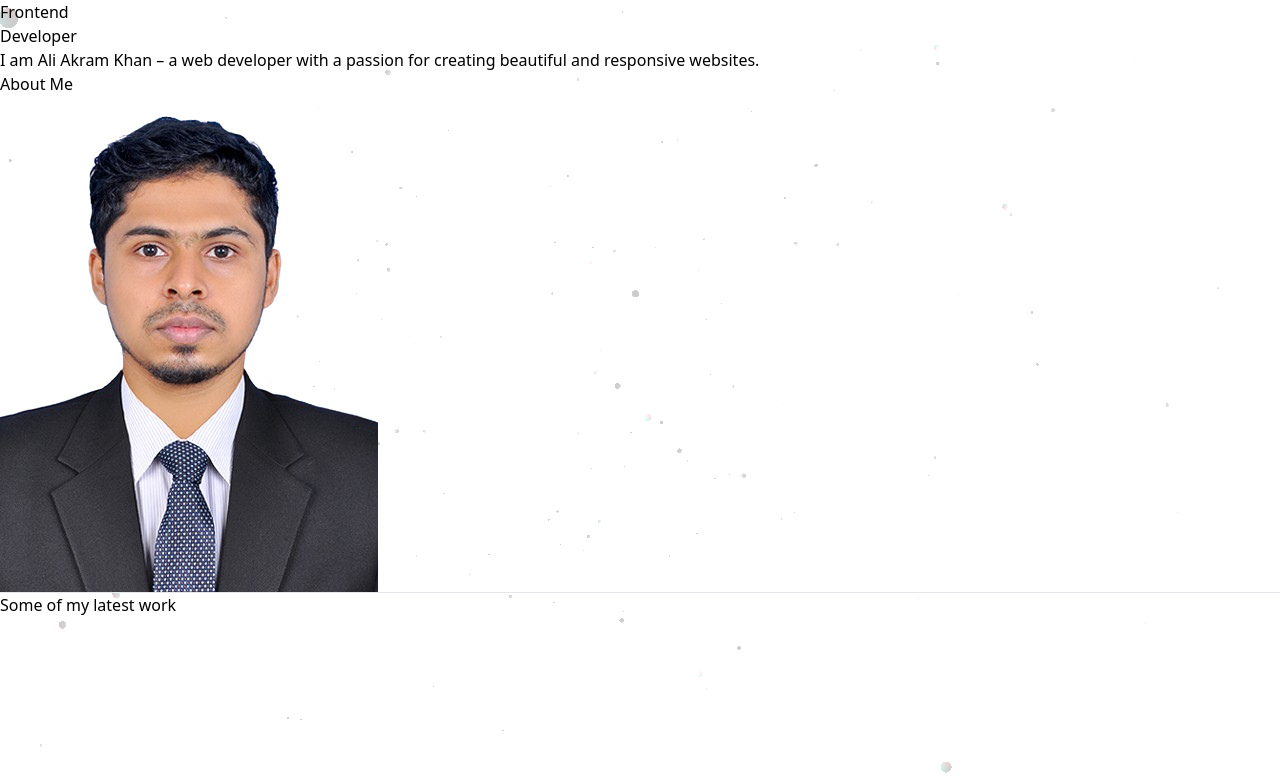
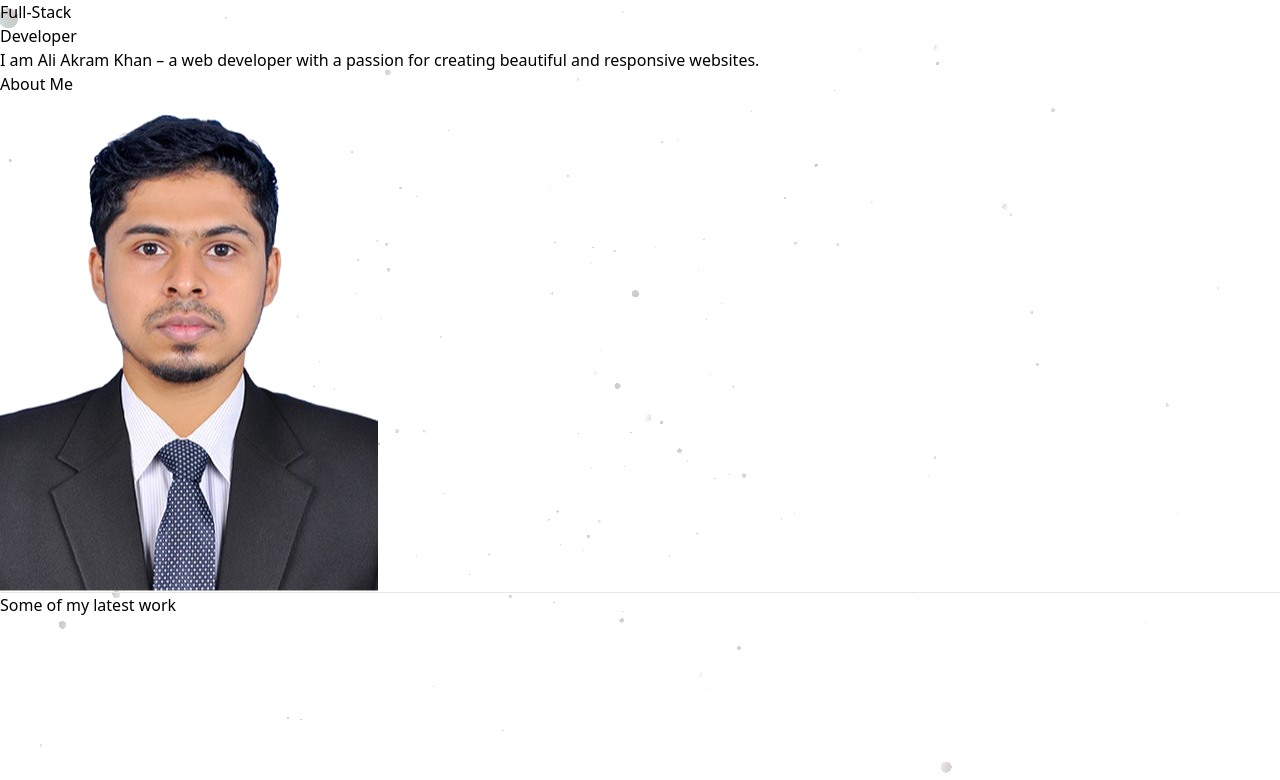
Before and after one commit to AliAkramkk/portfolioNew, a React (Vite) app: page / in a window 1280 px wide. Shown: the top 780 px of the page. Built offline with nearby package versions, Linux system fonts and the light colour scheme.

Commit message:
style the home component

```diff
--- a/src/Pages/Home.jsx
+++ b/src/Pages/Home.jsx
@@ -4,6 +4,7 @@ import dp from '../assets/Images/ali1.png'
 import bg from '../assets/Images/bg.jpg'
 import bg2 from '../assets/Images/bg2.png'
 import ServicesSection from "../components/ServicesSection";
+import { motion } from "framer-motion";
 import Modal from "../components/Modal";
 import react from '../assets/Images/React.png'
 import node from '../assets/Images/node.png'
@@ -60,7 +61,7 @@ const Home = () => {
       {/* Text Section */}
       <div className="lg:w-1/2 text-center lg:text-left">
         <h1 className="text-4xl md:text-6xl font-mono leading-tight text-transparent bg-clip-text bg-gradient-to-r from-pink-500 to-blue-600">
-          Frontend <br /> <span>Developer</span>
+          Full-Stack <br /> <span>Developer</span>
         </h1>
         <p className="mt-4 text-lg md:text-xl text-gray-300">
           I am <span className="md:text-2xl font-bold leading-tight text-transparent bg-clip-text bg-gradient-to-r from-blue-500 to-pink-500">Ali Akram Khan </span>– a web developer with a passion for creating
@@ -78,10 +79,12 @@ const Home = () => {
       </div>
       {/* Image Section */}
       <div className="mt-8 lg:mt-0 lg:w-1/2 flex justify-center">
-        <img
+      <motion.img
           src={dp}
           alt="Ali Akram Khan"
           className="w-52 h-52 md:w-72 md:h-72 object-contain rounded-full shadow-lg border-4 border-gray-800 bg-gray-800"
+          animate={{ y: [0, -8, 0] }}
+          transition={{ duration: 2, repeat: Infinity, ease: "easeInOut" }}
         />
       </div>
     </div>
```
